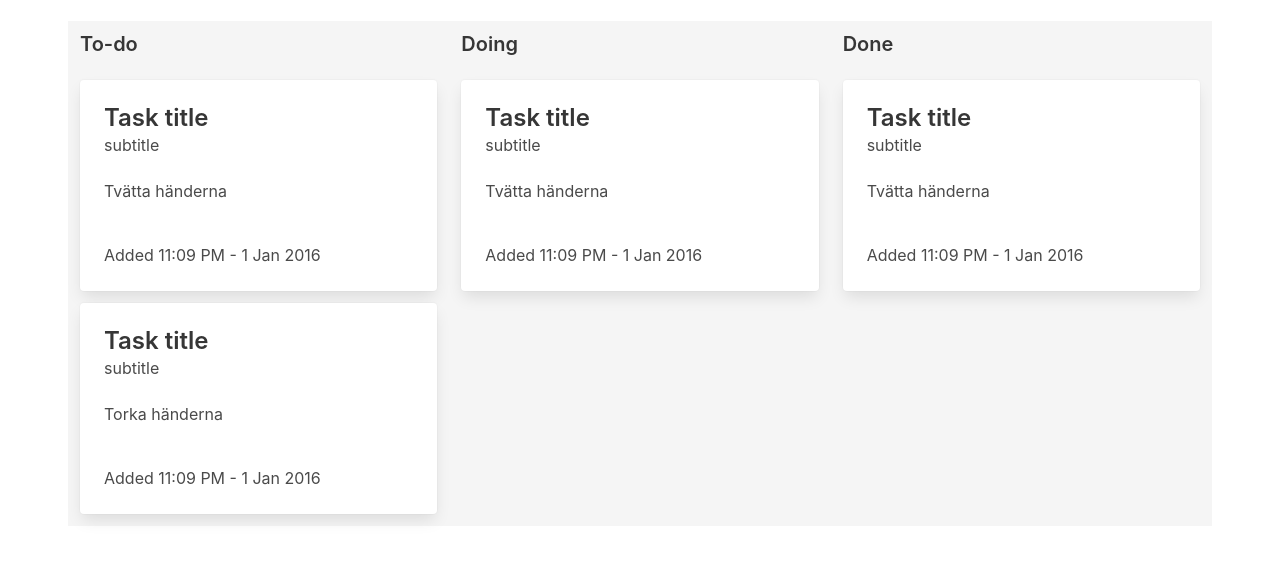
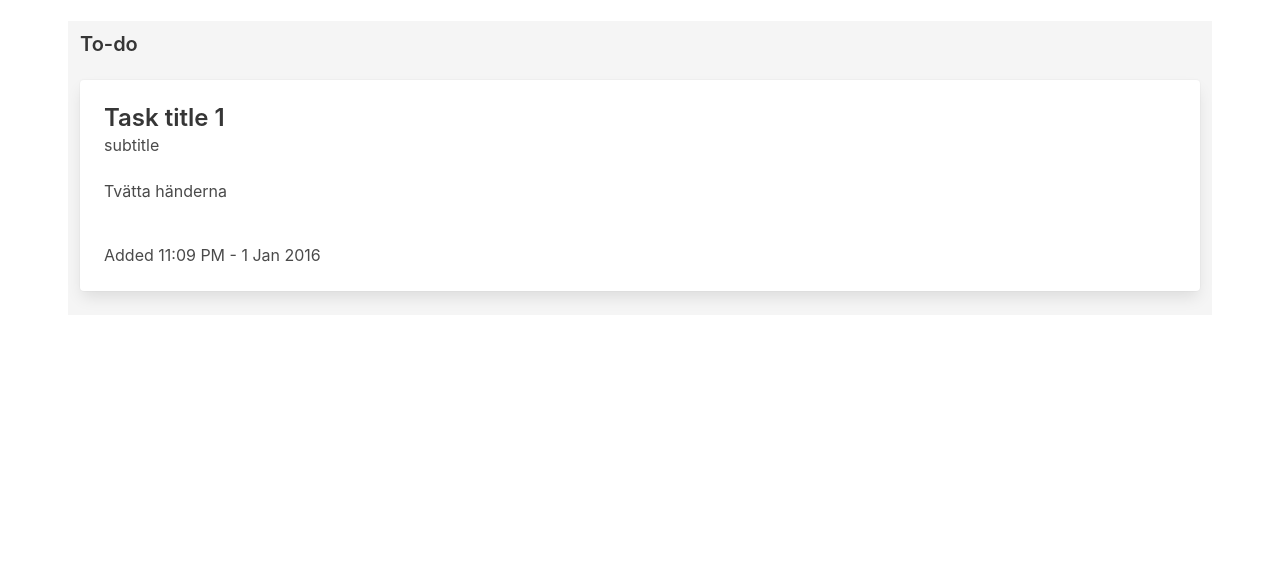
Before and after one commit to jagestedt/u06, a website: page index.html in a window 1280 px wide. Shown: the part 116-680 px from the top of the page. Drawn offline with nearby package versions, Linux system fonts and the light colour scheme.

Commit message:
restructure html, add sortable

```diff
--- a/index.html
+++ b/index.html
@@ -26,11 +26,13 @@
       <div class="columns has-background-light m-1">
           <section class="column">
               <h2 class="title is-5">To-do</h2>
+              <ul class="sortable">
+                  <li>
                       <div class="card mb-3">
                           <div class="card-content">
                               <div class="media">
                                   <div class="media-content">
-                            <p class="title is-4">Task title</p>
+                                      <p class="title is-4">Task title 1</p>
                                       <p class="subtitle is-6">subtitle</p>
                                   </div>
                               </div>
@@ -40,62 +42,9 @@
                                   <time datetime="2021-02-22">Added 11:09 PM - 1 Jan 2016</time>
                               </div>
                           </div>
-            </div> <!--end card-->
-            <div class="card">
-                <div class="card-content">
-                    <div class="media">
-                        <div class="media-content">
-                            <p class="title is-4">Task title</p>
-                            <p class="subtitle is-6">subtitle</p>
                       </div>
-                    </div>
-                    <div class="content">
-                        <p>Torka händerna</p>
-                        <br>
-                        <time datetime="2021-02-22">Added 11:09 PM - 1 Jan 2016</time>
-                    </div>
-                </div>
-            </div> <!--end card-->
+                  </li> <!-- end card-->
         </section> <!--end column-->
-
-        <section class="column">
-          <h2 class="title is-5">Doing</h2>
-          <div class="card">
-              <div class="card-content">
-                  <div class="media">
-                      <div class="media-content">
-                          <p class="title is-4">Task title</p>
-                          <p class="subtitle is-6">subtitle</p>
-                      </div>
-                  </div>
-                  <div class="content">
-                      <p>Tvätta händerna</p>
-                      <br>
-                      <time datetime="2021-02-22">Added 11:09 PM - 1 Jan 2016</time>
-                  </div>
-              </div>
-          </div> <!--end card-->
-      </section> <!--end column-->
-
-      <section class="column">
-        <h2 class="title is-5">Done</h2>
-        <div class="card">
-            <div class="card-content">
-                <div class="media">
-                    <div class="media-content">
-                        <p class="title is-4">Task title</p>
-                        <p class="subtitle is-6">subtitle</p>
-                    </div>
-                </div>
-                <div class="content">
-                    <p>Tvätta händerna</p>
-                    <br>
-                    <time datetime="2021-02-22">Added 11:09 PM - 1 Jan 2016</time>
-                </div>
-            </div>
-        </div> <!--end card-->
-    </section> <!--end column-->
-    </div>
     </div>
   </section>
   </body>
--- a/js/main.js
+++ b/js/main.js
@@ -1,5 +1,5 @@
 $(() => {
-  console.log('jQuery rdy');
+  console.log('jQ rdy');
 });
 
 // $(function() => {
@@ -7,5 +7,10 @@ $(() => {
 // });
 
 $(function () {
-  $('.card').draggable();
+  $('.sortable').sortable();
+  $('.sortable').disableSelection();
 });
+
+// $(function () {
+//   $('.card').tabs();
+// });
```
Lines whose indentation alone changed are shown as unchanged.
